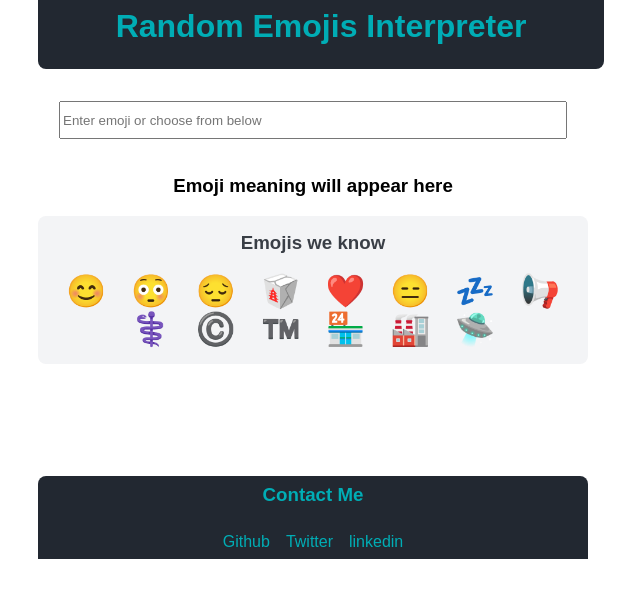
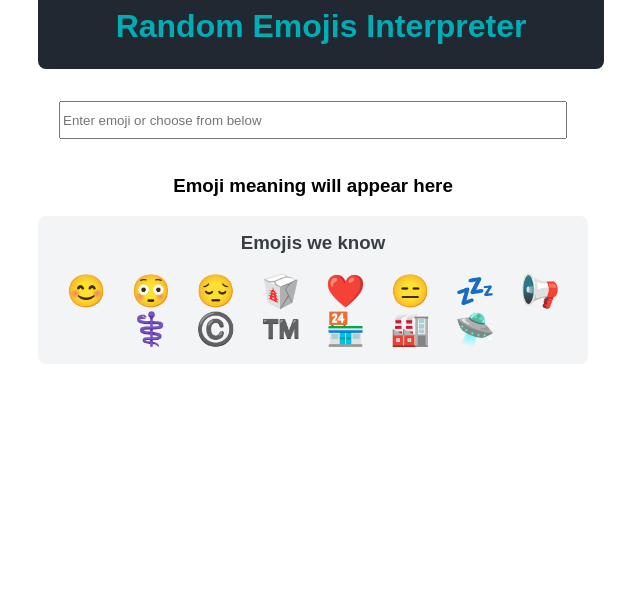
Before and after one commit to Vishnu-Aithal/markEight-emojInterpretor, a React (Create React App) app: page / in a window 1280 px wide. Shown: the top 598 px of the page, without its empty margins (327-967 px from the left). Built offline with nearby package versions, Linux system fonts and the light colour scheme.

Commit message:
bugfix-removed footer

```diff
--- a/src/App.js
+++ b/src/App.js
@@ -106,55 +106,7 @@ export default function App() {
           </span>
         ))}
       </div>
-      <footer
-        style={{
-          width: "550px",
-          maxWidth: "90vw",
-          margin: "auto",
-          marginTop: "7rem",
-          backgroundColor: "#222831",
-          color: "#00ADB5",
-          borderRadius: "0.5rem 0.5rem 0 0 "
-        }}
-      >
-        <h3 style={{ paddingTop: "0.5rem" }}>Contact Me</h3>
-        <div
-          style={{
-            padding: "0.5rem"
-          }}
-        >
-          <a
-            style={{
-              padding: "0.5rem",
-              textDecoration: "none",
-              color: "#00ADB5"
-            }}
-            href="https://www.github.com/Vishnu-Aithal"
-          >
-            Github
-          </a>
-          <a
-            style={{
-              padding: "0.5rem",
-              textDecoration: "none",
-              color: "#00ADB5"
-            }}
-            href="https://www.twitter.com/Vishnu_Aithal"
-          >
-            Twitter
-          </a>
-          <a
-            style={{
-              padding: "0.5rem",
-              textDecoration: "none",
-              color: "#00ADB5"
-            }}
-            href="https://www.linkedin.com/in/vishnu-aithal"
-          >
-            linkedin
-          </a>
-        </div>
-      </footer>
+
     </div>
   );
 }
```
